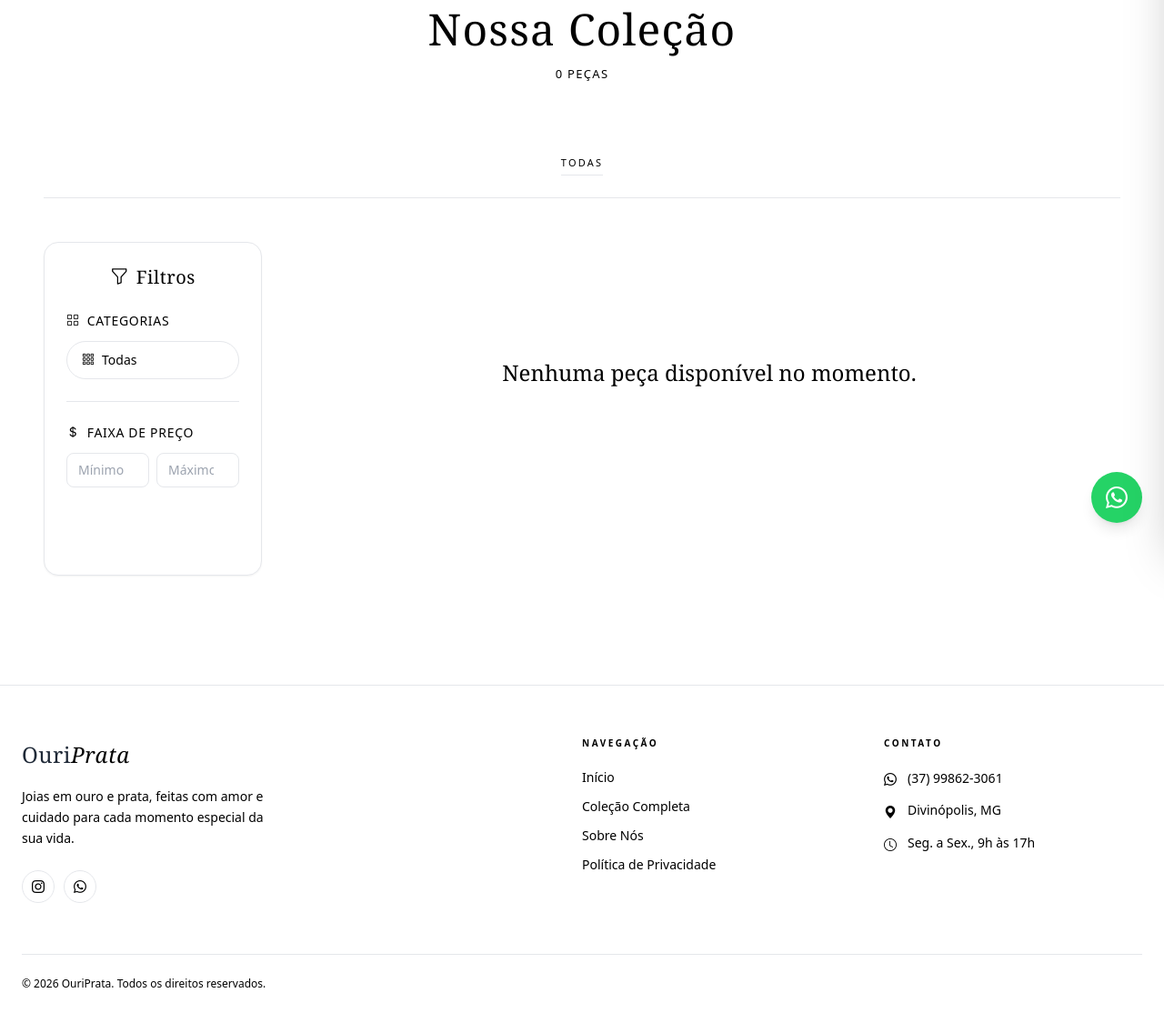
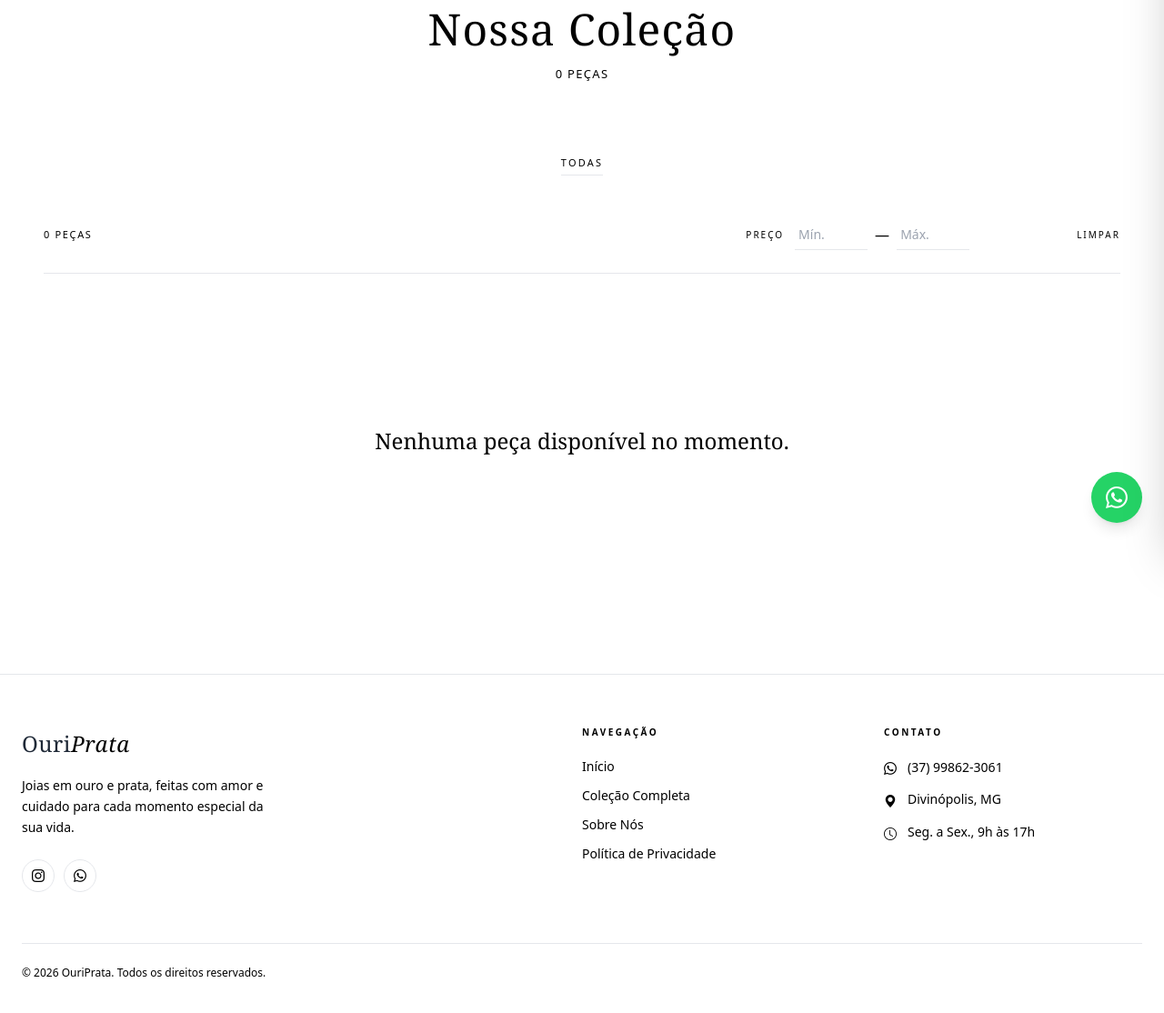
Before and after one commit to 23Edu4rd0/OuriPrata, a Django app: page /colecao/ in a window 1280 px wide. Shown: the part 201-1315 px from the top of the page at 91% size. After the commit the page ends 1275 px from the top, so only its background shows below. Run offline with Django 5.2, Linux system fonts and the light colour scheme; data that the repository does not hold is empty; some libraries are stand-ins or nearby versions.

Commit message:
redesign: replace sidebar price filter with a slim inline bar
The two-column layout (categories in a sidebar card + product grid) was
redundant with the category pills already above it, and created an
awkward asymmetric layout when there were few products (tall grid next
to a short sidebar card). Replaced with a single-line filter bar —
result count + minimal price range inputs — directly above the grid,
which is now full-width again.

Co-Authored-By: Claude Sonnet 5 <noreply@anthropic.com>

```diff
--- a/catalogo/templates/landing_page/partials/filters_menu.html
+++ b/catalogo/templates/landing_page/partials/filters_menu.html
@@ -1,52 +1,27 @@
-{% comment %} Partial de filtros do catálogo — filtro por categoria e faixa de preço {% endcomment %}
-<div class="bg-white rounded-2xl shadow-sm border border-cream-200 p-5 lg:p-6 mb-6">
+{% comment %} Barra de filtro por preço — discreta, acima do grid de produtos {% endcomment %}
+<div class="flex flex-wrap items-center justify-between gap-4 mb-10 pb-6 border-b border-ink/5">
 
-  <div class="mb-6 text-center">
-    <span class="text-ink font-serif text-xl font-medium tracking-wide flex items-center justify-center gap-2">
-      <i class="bi bi-funnel"></i> Filtros
-    </span>
-  </div>
+  <p class="text-[11px] tracking-[0.15em] uppercase text-ink/40">
+    <span id="resultsCount">{{ total_products }}</span> peça{{ total_products|pluralize:"s" }}
+  </p>
 
-  <div>
-    <!-- Filtro por Categoria -->
-    <div class="mb-6">
-      <div class="text-ink font-medium mb-3 flex items-center gap-2 text-sm uppercase tracking-wider">
-        <i class="bi bi-grid text-gold-500"></i> Categorias
-      </div>
-      <div class="flex flex-col gap-2">
-        <a href="{% url 'all_products' %}"
-           class="w-full flex items-center justify-between px-4 py-2.5 rounded-full border border-cream-200 text-ink-muted text-sm transition-all hover:border-gold-300 hover:text-ink">
-          <span class="flex items-center gap-2"><i class="bi bi-grid-3x3-gap"></i> Todas</span>
-        </a>
-
-        {% for cat in all_categories %}
-        <a href="{% url 'products_by_category' cat.slug %}"
-           class="w-full flex items-center justify-between px-4 py-2.5 rounded-full border text-sm transition-all
-           {% if current_category and cat.slug == current_category.slug %} border-gold-400 bg-gold-50 text-ink font-medium shadow-sm {% else %} border-cream-200 text-ink-muted hover:border-gold-300 hover:text-ink {% endif %}">
-          <span>{{ cat.name }}</span>
-          {% if current_category and cat.slug == current_category.slug %}
-            <i class="bi bi-check-circle-fill text-gold-500"></i>
-          {% endif %}
-        </a>
-        {% endfor %}
-      </div>
+  <div class="flex items-center gap-3">
+    <span class="text-[10px] tracking-[0.2em] uppercase text-ink/40 hidden sm:inline">Preço</span>
+    <div class="flex items-center gap-2">
+      <input type="number" id="preco-min" placeholder="Mín."
+        class="w-20 bg-transparent border-b border-ink/15 px-1 py-1.5 text-sm text-ink placeholder-ink/30 focus:outline-none focus:border-gold-400 transition-colors">
+      <span class="text-ink/20">—</span>
+      <input type="number" id="preco-max" placeholder="Máx."
+        class="w-20 bg-transparent border-b border-ink/15 px-1 py-1.5 text-sm text-ink placeholder-ink/30 focus:outline-none focus:border-gold-400 transition-colors">
     </div>
-
-    <hr class="border-cream-200 my-6">
-
-    <!-- Filtro por Preço -->
-    <div class="mb-4">
-      <div class="text-ink font-medium mb-3 flex items-center gap-2 text-sm uppercase tracking-wider">
-        <i class="bi bi-currency-dollar text-gold-500"></i> Faixa de Preço
-      </div>
-      <div class="flex gap-2 mb-4">
-        <input type="number" id="preco-min" class="w-1/2 bg-cream-50 border border-cream-200 rounded-lg px-3 py-2 text-sm text-ink placeholder-ink-light focus:outline-none focus:border-gold-400 focus:ring-1 focus:ring-gold-400 transition-all" placeholder="Mínimo">
-        <input type="number" id="preco-max" class="w-1/2 bg-cream-50 border border-cream-200 rounded-lg px-3 py-2 text-sm text-ink placeholder-ink-light focus:outline-none focus:border-gold-400 focus:ring-1 focus:ring-gold-400 transition-all" placeholder="Máximo">
-      </div>
-      <button type="button" onclick="applyLocalFilters()" class="w-full bg-ink hover:bg-gold-500 text-white rounded-full px-4 py-2.5 text-sm font-medium transition-colors">
-        Aplicar Filtros
-      </button>
-    </div>
+    <button type="button" onclick="applyLocalFilters()"
+      class="text-[10px] tracking-[0.2em] uppercase text-white bg-ink px-5 py-2.5 rounded-full hover:bg-gold-500 transition-colors">
+      Aplicar
+    </button>
+    <button type="button" onclick="clearLocalFilters()"
+      class="text-[10px] tracking-[0.2em] uppercase text-ink/40 hover:text-ink transition-colors">
+      Limpar
+    </button>
   </div>
 </div>
 
@@ -69,8 +44,17 @@
       if (show) visibleCount++;
     });
 
+    const countEl = document.getElementById('resultsCount');
+    if (countEl) countEl.textContent = visibleCount;
+
     const emptyMsg = document.getElementById('filtersEmptyState');
     if (emptyMsg) emptyMsg.classList.toggle('hidden', visibleCount !== 0);
+  }
+
+  function clearLocalFilters() {
+    document.getElementById('preco-min').value = '';
+    document.getElementById('preco-max').value = '';
+    applyLocalFilters();
   }
 
   document.addEventListener('DOMContentLoaded', function() {
--- a/catalogo/templates/landing_page/produtos/all_products.html
+++ b/catalogo/templates/landing_page/produtos/all_products.html
@@ -16,7 +16,7 @@
       </p>
     </header>
 
-    <nav class="flex flex-wrap items-center justify-center gap-6 md:gap-10 mb-12 border-b border-ink/5 pb-6" aria-label="Filtrar por categoria">
+    <nav class="flex flex-wrap items-center justify-center gap-6 md:gap-10 mb-12" aria-label="Filtrar por categoria">
 
       <a href="{% url 'all_products' %}"
          class="text-[11px] tracking-[0.2em] uppercase transition-colors pb-1
@@ -34,15 +34,10 @@
 
     </nav>
 
-    <div class="grid grid-cols-1 lg:grid-cols-[240px_1fr] gap-10">
+    {% include 'landing_page/partials/filters_menu.html' %}
 
-      <aside class="lg:sticky lg:top-24 h-fit">
-        {% include 'landing_page/partials/filters_menu.html' %}
-      </aside>
-
-      <div>
     {% if products %}
-          <div class="grid grid-cols-2 sm:grid-cols-3 xl:grid-cols-4 gap-x-6 gap-y-14">
+      <div class="grid grid-cols-2 sm:grid-cols-3 md:grid-cols-4 lg:grid-cols-5 xl:grid-cols-6 gap-x-6 gap-y-14">
         {% for product in products %}
           {% include 'landing_page/partials/product_card.html' %}
         {% endfor %}
@@ -55,9 +50,6 @@
         <p class="font-serif text-2xl text-ink font-light mb-4">Nenhuma peça disponível no momento.</p>
       </div>
     {% endif %}
-      </div>
-
-    </div>
 
   </div>
 </main>
```
Lines whose indentation alone changed are shown as unchanged.
